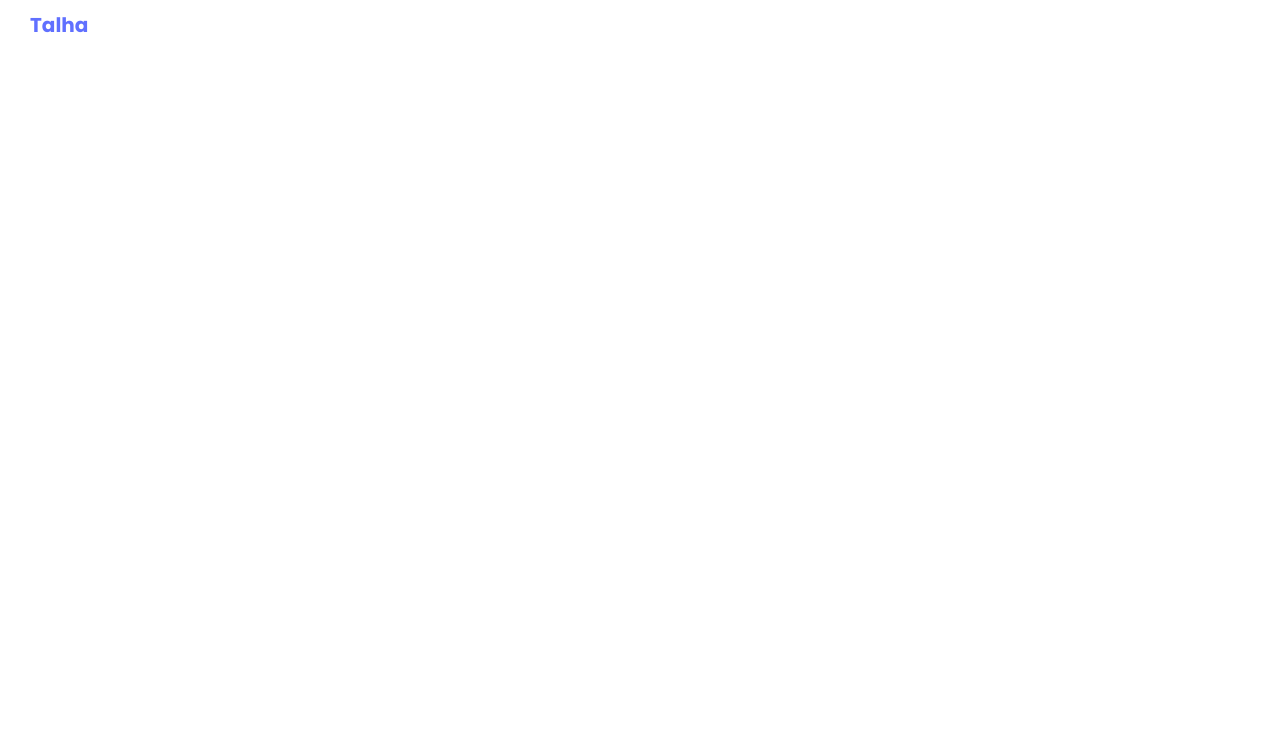
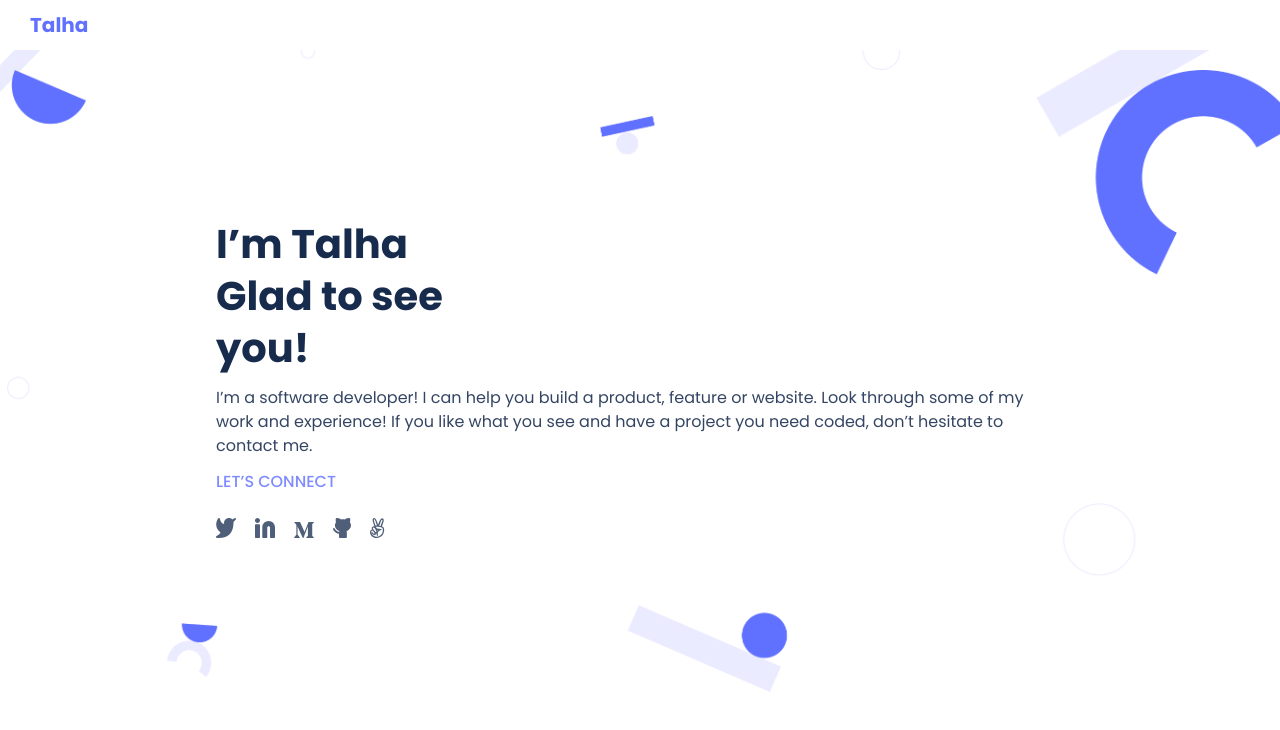
Before and after one commit to TalhaBruh/Portfolio, a website: page index.html in a window 1280 px wide. Drawn offline with Linux system fonts and the light colour scheme.

Commit message:
Headline(Hero) Section

```diff
--- a/index.html
+++ b/index.html
@@ -9,7 +9,6 @@
     <header>
       <nav class="navbar">
         <a href="#" class="nav-branding">Talha</a>
-
         <ul class="nav-menu">
           <li class="nav-item">
             <a href="#work-container" class="nav-link">Portfolio</a>
@@ -23,3 +22,38 @@
         </ul>
       </nav>
     </header>
+
+    <main class="main-container">
+      <section class="hero-section">
+        <div>
+          <h1 class="hero-h1">
+            I’m Talha <br />
+            Glad to see <br />you!
+          </h1>
+          <p class="hero-text">
+            I’m a software developer! I can help you build a product, feature
+            or website. Look through some of my work and experience! If you like
+            what you see and have a project you need coded, don’t hesitate to
+            contact me.
+          </p>
+          <p class="hero-connect">LET’S CONNECT</p>
+          <ul id="social-media" class="hero-links">
+            <li>
+              <a href=""><img src="images/twitter.svg" alt="Twitter" /></a>
+            </li>
+            <li>
+              <a href=""><img src="images/linkedin.svg" alt="Linkedin" /></a>
+            </li>
+            <li>
+              <a href=""><img src="images/Medium.svg" alt="Medium" /></a>
+            </li>
+            <li>
+              <a href=""><img src="images/github.svg" alt="Github" /></a>
+            </li>
+            <li>
+              <a href=""><img src="images/angel-list.svg" alt="Angel-List" /></a>
+            </li>
+          </ul>
+        </div>
+      </section>
+    </main>
--- a/style.css
+++ b/style.css
@@ -84,3 +84,92 @@
   margin-bottom: 10px;
   border-bottom-left-radius: 20px;
 }
+
+.hero-section > div > .hero-h1 {
+  margin-top: 100px;
+}
+
+.hero-section > div {
+  width: 100%;
+  padding: 0 24px;
+  display: flex;
+  flex-direction: column;
+  gap: 12px;
+}
+
+.hero-section > div > h1 {
+  font: normal normal 700 40px "Poppins", sans-serif;
+  line-height: 52px;
+  margin-top: 205px;
+  color: #172b4d;
+}
+
+.hero-section > div > .hero-text {
+  font-family: "Poppins", sans-serif;
+  font-style: normal;
+  font-weight: 400;
+  font-size: 16px;
+  line-height: 24px;
+  color: #344563;
+}
+
+.hero-section > div > .hero-connect {
+  font-family: "Poppins", sans-serif;
+  font-style: normal;
+  font-weight: 500;
+  font-size: 16px;
+  line-height: 24px;
+  color: #7f8cff;
+}
+
+.hero-links {
+  float: left;
+  display: flex;
+  align-items: center;
+  padding: 12px 12px 12px 0;
+  border-radius: 10px;
+}
+
+.hero-section > div > .hero-links {
+  display: flex;
+  gap: 19px;
+  align-items: baseline;
+}*/
+
+
+
+ /* navbar section */
+
+ .nav-item a {
+  color: #344563;
+  font-weight: 500;
+  font-size: 18px;
+}
+
+.nav-menu {
+  position: relative;
+  left: 0;
+  top: 0;
+  width: 30%;
+  height: 0;
+  background: #fff;
+  display: flex;
+  align-items: center;
+  gap: 30px;
+  padding: 0 50px;
+}
+
+/* header section */
+
+.hero-section {
+  background-image: url(images/desktop-bg-img.png);
+  background-repeat: no-repeat;
+  background-size: cover;
+  background-color: #fff;
+  padding-top: 118px;
+}
+
+.hero-section > div {
+  margin: auto;
+  width: 70%;
+}
```
Lines whose indentation alone changed are shown as unchanged.
